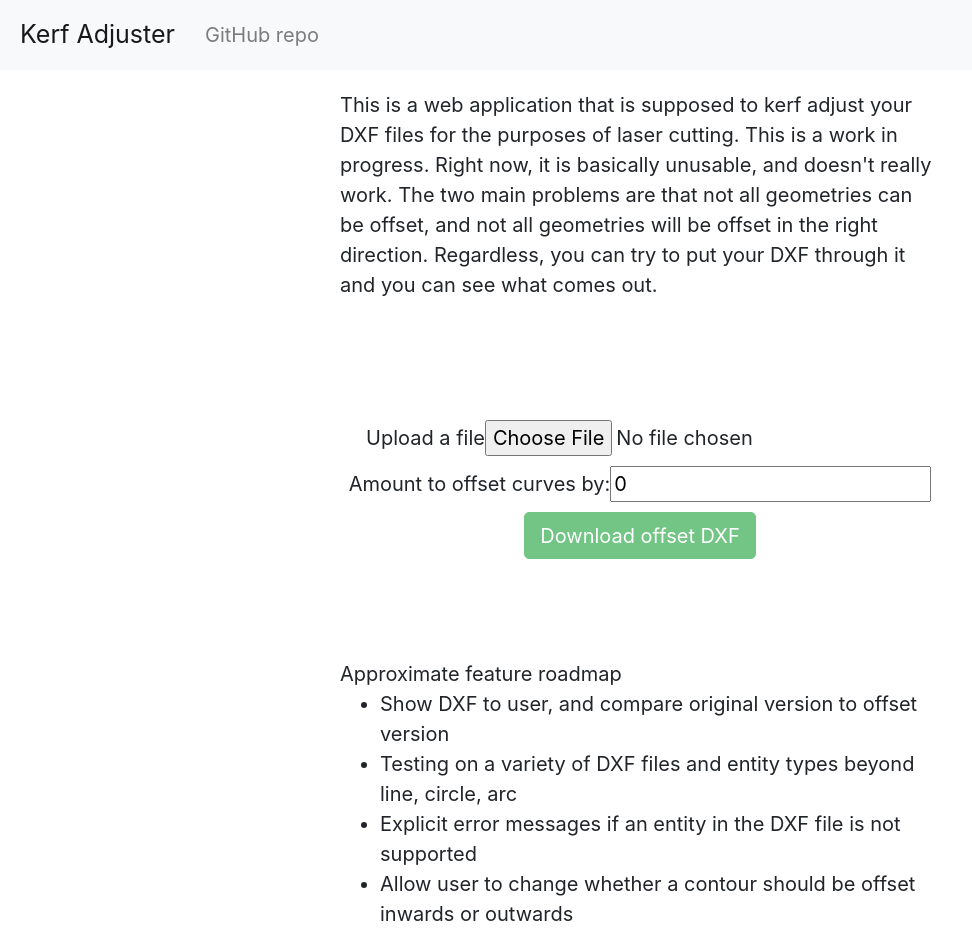
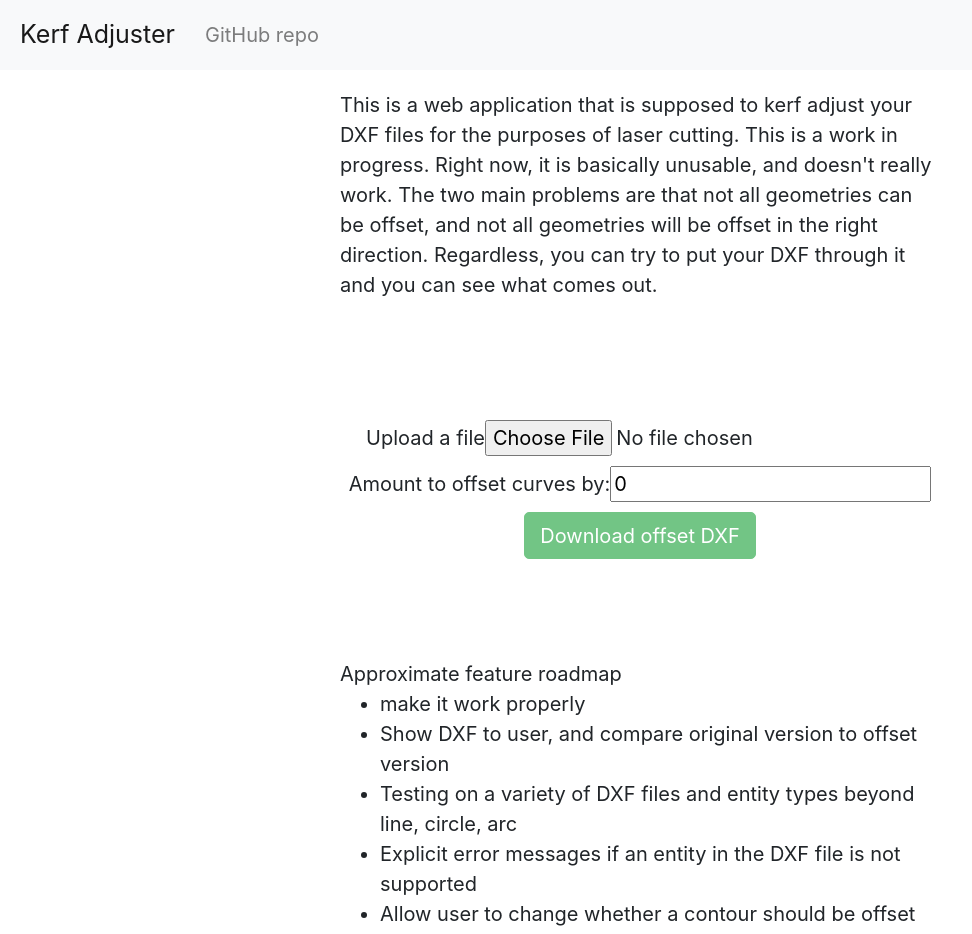
Before and after one commit to ritikmishra/kerf-adjuster, a React (Create React App) app: page / in a window 1280 px wide. Shown: the top 934 px of the page, without its empty margins (0-972 px from the left). Built offline with nearby package versions, Linux system fonts and the light colour scheme.

Commit message:
switch to scoped styles
i like scoped styles better

```diff
--- a/src/app/components/dxf-display-area/dxf-display-area.tsx
+++ b/src/app/components/dxf-display-area/dxf-display-area.tsx
@@ -1,5 +1,5 @@
 import React, {createRef, FC, ReactElement, RefObject, useEffect, useState} from "react";
-import "./dxf-display-area.scss";
+import styles from "./dxf-display-area.module.scss";
 import * as THREE from "three";
 import {OrbitControls} from "three/examples/jsm/controls/OrbitControls";
 
@@ -103,7 +103,7 @@ export const DxfDisplayArea: FC<FileViewingPaneProps> = (props): ReactElement =>
 
     return (
         <div
-            className="pane"
+            className={styles.pane}
             ref={paneRef}
         />
     );
--- a/src/app/components/dxf-editor/dxf-editor.scss
+++ b/src/app/components/dxf-editor/dxf-editor.module.scss
@@ -1,5 +1,5 @@
 
-.selector-pane {
+.selector_pane {
   background: whitesmoke;
   color: black;
 
--- a/src/app/components/dxf-editor/dxf-editor.tsx
+++ b/src/app/components/dxf-editor/dxf-editor.tsx
@@ -1,5 +1,5 @@
 import React, { ChangeEvent, FC, ReactElement, useState } from "react";
-import "./dxf-editor.scss";
+import styles from "./dxf-editor.module.scss";
 import { DxfDisplayArea } from "../dxf-display-area/dxf-display-area";
 
 interface FilePickerProps {
@@ -34,7 +34,7 @@ export const DxfEditor: FC = (): ReactElement => {
 
     return (
         <>
-            <div className="selector-pane">
+            <div className={styles.selector_pane}>
                 <FilePicker onNewFile={setFile}></FilePicker>
             </div>
             {file ? <DxfDisplayArea fileBuffer={file} /> : <div>No File Selected</div>}
--- a/src/app/components/placeholder-offset/placeholder-offset.scss
+++ b/src/app/components/placeholder-offset/placeholder-offset.module.scss
@@ -8,7 +8,7 @@
     margin-right: auto;
 }
 
-.dxf-offset-form {
+.dxf_offset_form {
     margin: 5rem 0;
     display: flex;
     flex-direction: column;
--- a/src/app/components/placeholder-offset/placeholder-offset.tsx
+++ b/src/app/components/placeholder-offset/placeholder-offset.tsx
@@ -1,7 +1,7 @@
 import React, { useState } from "react";
 import { Button } from "react-bootstrap";
 import { FilePicker } from "../dxf-editor/dxf-editor";
-import "./placeholder-offset.scss";
+import styles from "./placeholder-offset.module.scss";
 
 
 
@@ -39,7 +39,7 @@ export const PlaceholderOffsetUI: React.FC = () => {
     };
 
     return (
-        <div className="content">
+        <div className={styles.content}>
             <p>
                 This is a web application that is supposed to kerf adjust your DXF files for the purposes of laser cutting.
 
@@ -47,7 +47,7 @@ export const PlaceholderOffsetUI: React.FC = () => {
                 problems are that not all geometries can be offset, and not all geometries will be offset in the right direction.
                 Regardless, you can try to put your DXF through it and you can see what comes out.
             </p>
-            <div className="dxf-offset-form">
+            <div className={styles.dxf_offset_form}>
                 <FilePicker onNewFile={(file, fileName) => setFile({ file, fileName })} />
                 <label>
                     Amount to offset curves by:
@@ -55,15 +55,16 @@ export const PlaceholderOffsetUI: React.FC = () => {
                 </label>
                 <Button variant="success" disabled={file === undefined} onClick={downloadFile}>Download offset DXF</Button>
             </div>
-            <p>
+            <div>
                 Approximate feature roadmap
                 <ul>
+                    <li>make it work properly</li>
                     <li>Show DXF to user, and compare original version to offset version</li>
                     <li>Testing on a variety of DXF files and entity types beyond line, circle, arc</li>
                     <li>Explicit error messages if an entity in the DXF file is not supported</li>
                     <li>Allow user to change whether a contour should be offset inwards or outwards</li>
                 </ul>
-            </p>
+            </div>
         </div>
     );
 };
```
Also changed, not shown: src/app/components/dxf-display-area/dxf-display-area.module.scss (renamed from src/app/components/dxf-display-area/dxf-display-area.scss).
